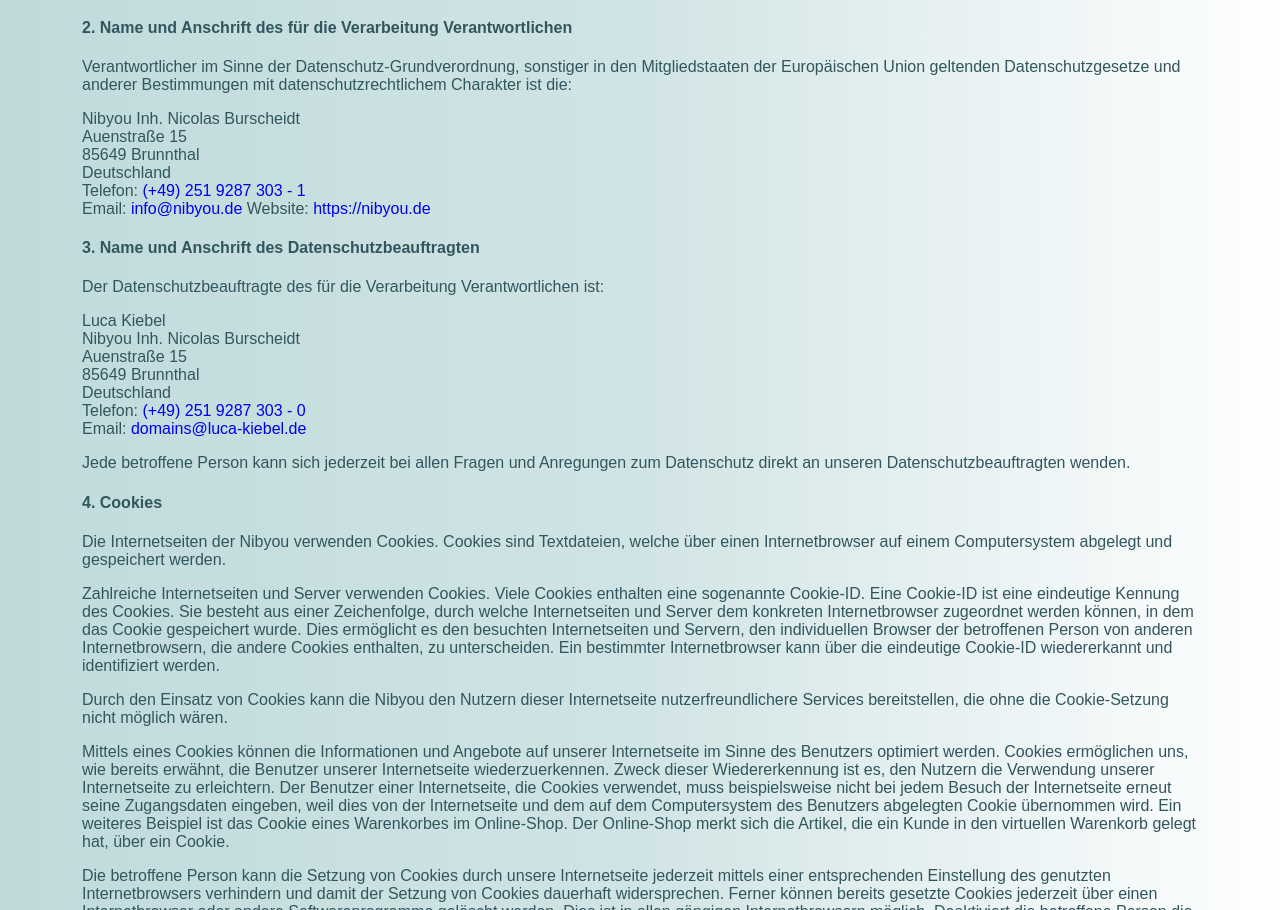
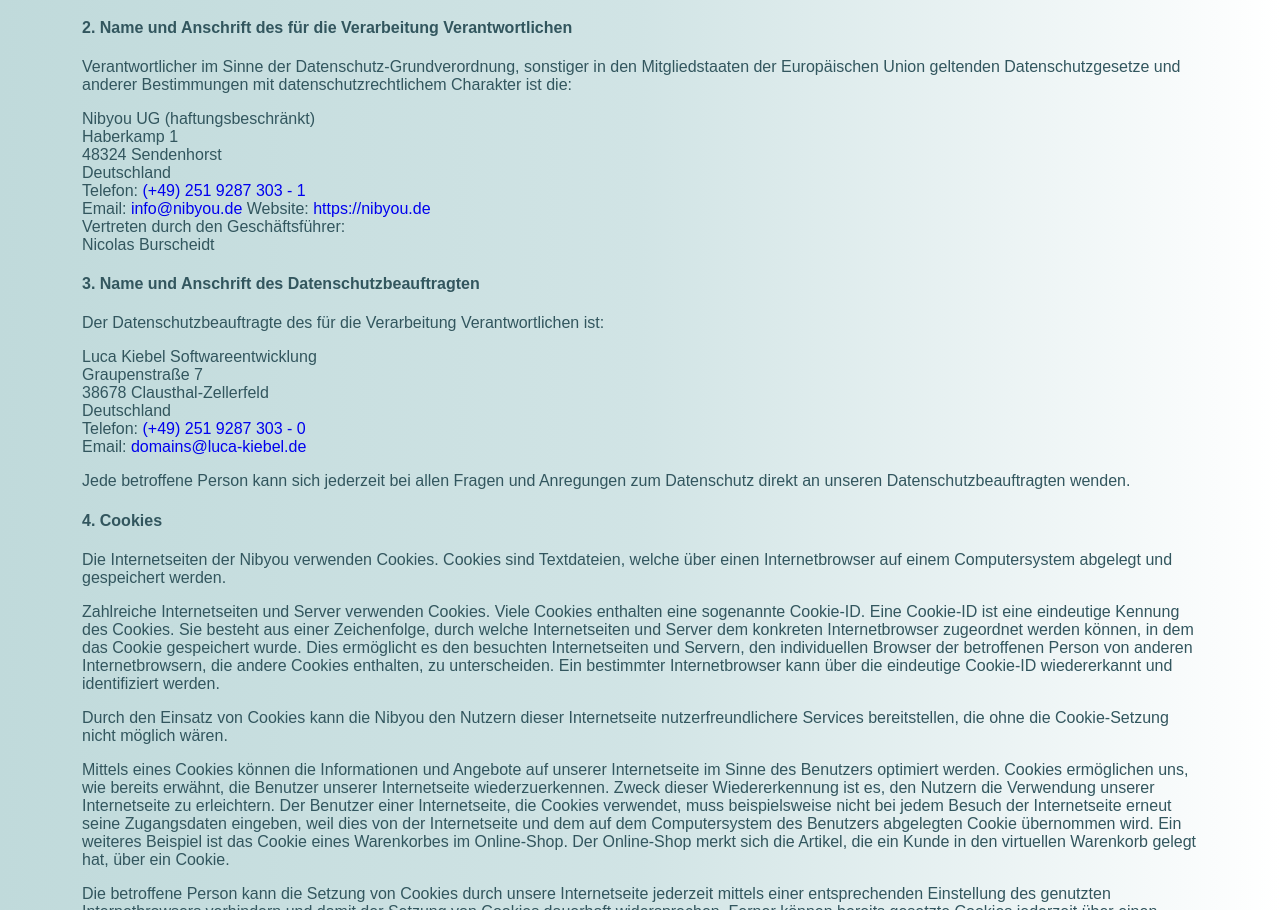
Before and after one commit to nibyou/website, a plain HTML site: page datenschutz/index.html in a window 1280 px wide. Shown: the part 2761-3671 px from the top of the page. Drawn offline with Linux system fonts and the light colour scheme.

Commit message:
Update adresses

```diff
--- a/datenschutz/index.html
+++ b/datenschutz/index.html
@@ -87,18 +87,18 @@
                 </ul>
                 <h4>2. Name und Anschrift des für die Verarbeitung Verantwortlichen</h4>
                 <p>Verantwortlicher im Sinne der Datenschutz-Grundverordnung, sonstiger in den Mitgliedstaaten der Europäischen Union geltenden Datenschutzgesetze und anderer Bestimmungen mit datenschutzrechtlichem Charakter ist die:</p>
-                <p>Nibyou Inh. Nicolas Burscheidt<br>
-                    Auenstraße 15<br>
-                    85649 Brunnthal<br>
+                <p>Nibyou UG (haftungsbeschränkt)<br>
+                    Haberkamp 1<br>
+                    48324 Sendenhorst<br>
                     Deutschland<br>
                     Telefon: <a href="tel:004925192873031">(+49) 251 9287 303 - 1</a> <br>Email: <a href="mailto:info@nibyou.de">info@nibyou.de</a>
-                    Website: <a href="https://nibyou.de">https://nibyou.de</a></p>
+                    Website: <a href="https://nibyou.de">https://nibyou.de</a><br>
+                Vertreten durch den Geschäftsführer:<br>Nicolas Burscheidt</p>
                 <h4>3. Name und Anschrift des Datenschutzbeauftragten</h4>
                 <p>Der Datenschutzbeauftragte des für die Verarbeitung Verantwortlichen ist:</p>
-                <p>Luca Kiebel<br>
-                    Nibyou Inh. Nicolas Burscheidt<br>
-                    Auenstraße 15<br>
-                    85649 Brunnthal<br>
+                <p>Luca Kiebel Softwareentwicklung<br>
+                    Graupenstraße 7<br>
+                    38678 Clausthal-Zellerfeld<br>
                     Deutschland<br>
                     Telefon: <a href="tel:004925192873030">(+49) 251 9287 303 - 0</a> <br>Email: <a href="mailto:domains@luca-kiebel.de">domains@luca-kiebel.de</a>
                 </p>
```
